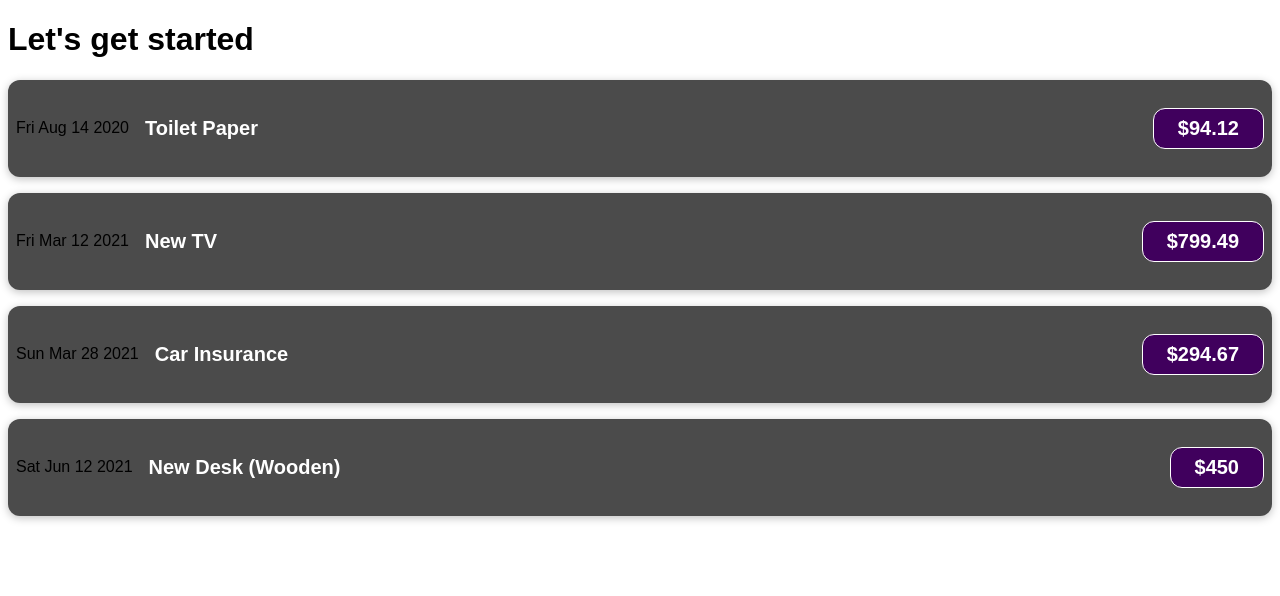
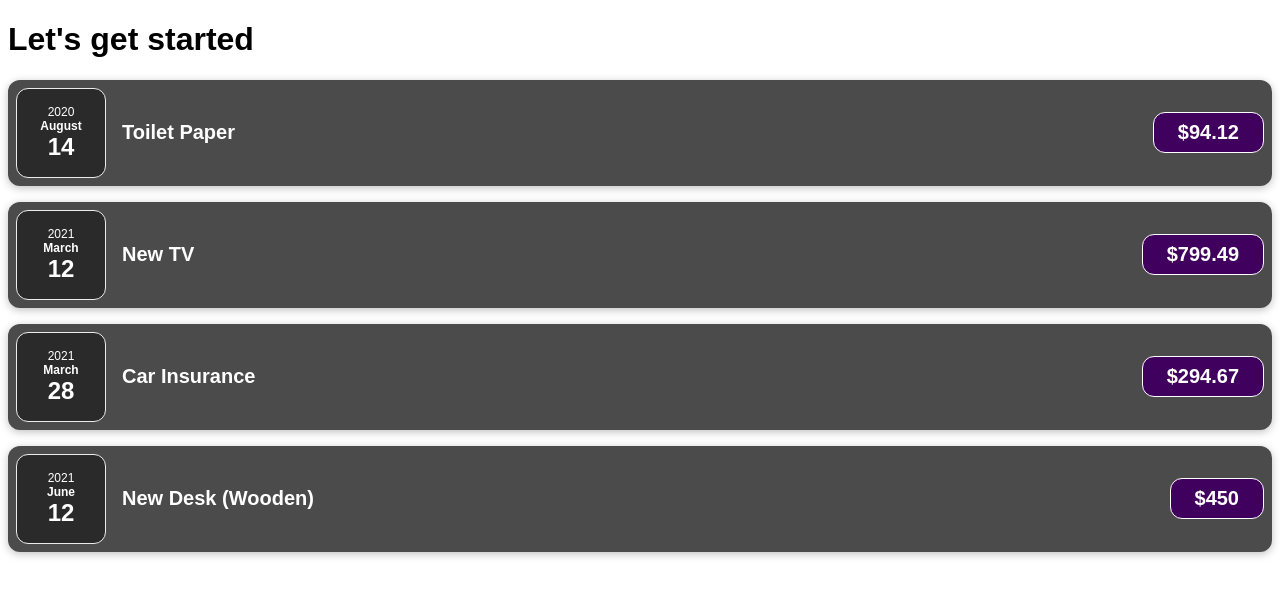
Before and after one commit to HarshSingh-01/expense-tracker-app, a React (Create React App) app: page / in a window 1280 px wide. Shown: the top 596 px of the page. Built offline with nearby package versions, Linux system fonts and the light colour scheme.

Commit message:
Update 8 files

```diff
--- a/src/App.js
+++ b/src/App.js
@@ -1,41 +1,11 @@
 import "./styles.css";
-import ExpenseItem from "./components/ExpenseItem";
+import ExpenseItemList from "./components/Expense/ExpenseItemList";
 
 export default function App() {
-  const expenses = [
-    {
-      id: "e1",
-      title: "Toilet Paper",
-      amount: 94.12,
-      date: new Date(2020, 7, 14),
-    },
-    { id: "e2", title: "New TV", amount: 799.49, date: new Date(2021, 2, 12) },
-    {
-      id: "e3",
-      title: "Car Insurance",
-      amount: 294.67,
-      date: new Date(2021, 2, 28),
-    },
-    {
-      id: "e4",
-      title: "New Desk (Wooden)",
-      amount: 450,
-      date: new Date(2021, 5, 12),
-    },
-  ];
-
   return (
     <div className="App">
       <h1>Let's get started</h1>
-      {expenses.map((item) => (
-        <ExpenseItem
-          key={item.id}
-          id={item.id}
-          title={item.title}
-          amount={item.amount}
-          date={item.date}
-        />
-      ))}
+      <ExpenseItemList />
     </div>
   );
 }
--- /dev/null
+++ b/src/components/Expense/ExpenseDate.css
@@ -0,0 +1,26 @@
+.expense-date {
+  display: flex;
+  flex-direction: column;
+  width: 5.5rem;
+  height: 5.5rem;
+  border: 1px solid #ececec;
+  color: white;
+  background-color: #2a2a2a;
+  border-radius: 12px;
+  align-items: center;
+  justify-content: center;
+}
+
+.expense-month {
+  font-size: 0.75rem;
+  font-weight: bold;
+}
+
+.expense-year {
+  font-size: 0.75rem;
+}
+
+.expense-day {
+  font-size: 1.5rem;
+  font-weight: bold;
+}
--- /dev/null
+++ b/src/components/Expense/ExpenseDate.jsx
@@ -0,0 +1,16 @@
+import "./ExpenseDate.css";
+
+const ExpenseDate = (props) => {
+  const month = props.date.toLocaleString("en-US", { month: "long" });
+  const day = props.date.toLocaleString("en-US", { day: "2-digit" });
+  const year = props.date.getFullYear();
+  return (
+    <div className="expense-date">
+      <div className="expense-year">{year}</div>
+      <div className="expense-month">{month}</div>
+      <div className="expense-day">{day}</div>
+    </div>
+  );
+};
+
+export default ExpenseDate;
--- a/src/components/ExpenseItem.jsx
+++ b/src/components/Expense/ExpenseItem.jsx
@@ -1,12 +1,10 @@
 import "./ExpenseItem.css";
+import ExpenseDate from "./ExpenseDate";
 
 const ExpenseItem = (props) => {
-  const expenseDate = new Date();
-  const expenseTitle = "Car Insurance";
-  const expenseAmount = 294.67;
   return (
     <div className="expense-item">
-      <div>{props.date.toDateString()}</div>
+      <ExpenseDate date={props.date} />
       <div className="expense-item__description">
         <h2>{props.title}</h2>
         <p className="expense-item__price">${props.amount}</p>
--- /dev/null
+++ b/src/components/Expense/ExpenseItemList.jsx
@@ -0,0 +1,40 @@
+import ExpenseItem from "./ExpenseItem";
+const expenses = [
+  {
+    id: "e1",
+    title: "Toilet Paper",
+    amount: 94.12,
+    date: new Date(2020, 7, 14),
+  },
+  { id: "e2", title: "New TV", amount: 799.49, date: new Date(2021, 2, 12) },
+  {
+    id: "e3",
+    title: "Car Insurance",
+    amount: 294.67,
+    date: new Date(2021, 2, 28),
+  },
+  {
+    id: "e4",
+    title: "New Desk (Wooden)",
+    amount: 450,
+    date: new Date(2021, 5, 12),
+  },
+];
+
+const ExpenseItemList = () => {
+  return (
+    <div>
+      {expenses.map((item) => (
+        <ExpenseItem
+          key={item.id}
+          id={item.id}
+          title={item.title}
+          amount={item.amount}
+          date={item.date}
+        />
+      ))}
+    </div>
+  );
+};
+
+export default ExpenseItemList;
```
Also changed, not shown: src/components/Expense/ExpenseItem.css (renamed from src/components/ExpenseItem.css).
